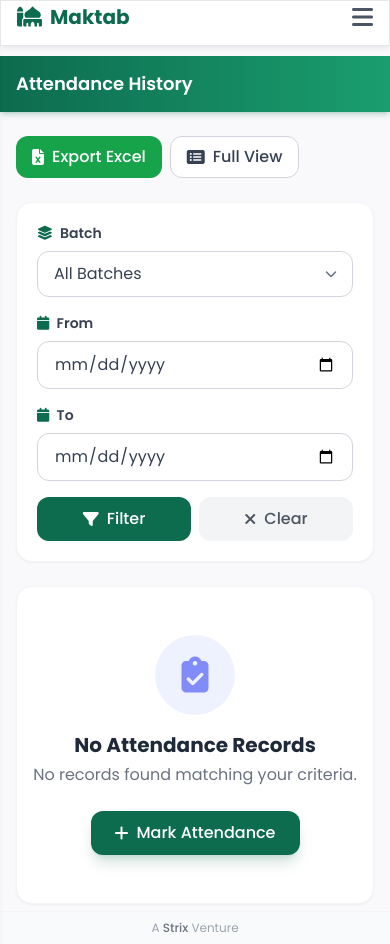
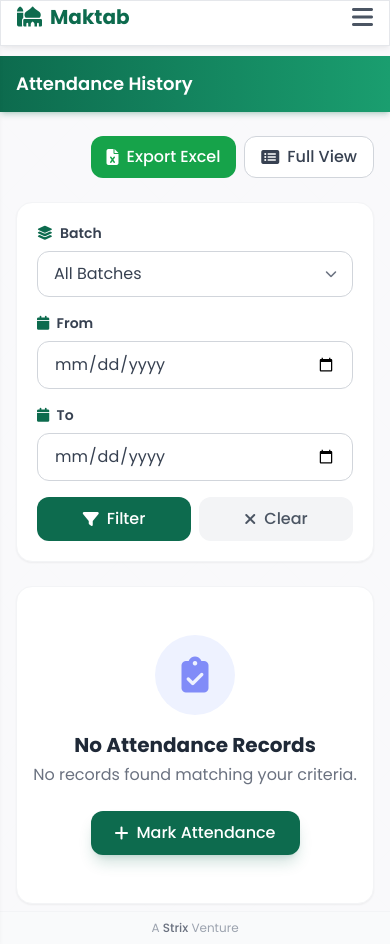
Before and after one commit to fullstacksuiit/maktab, a Django app: page /attendance/ in a window 390 px wide. Run offline with Django 4.2, Linux system fonts and the light colour scheme; the visitor is signed in with stand-in values (Sample User, id 1); data that the repository does not hold is empty; some libraries are stand-ins or nearby versions.

Commit message:
refactor: Simplify attendance list action buttons layout for improved clarity

```diff
--- a/management/templates/management/attendance_list.html
+++ b/management/templates/management/attendance_list.html
@@ -1,12 +1,10 @@
 {% extends 'management/base_tailwind.html' %}
-{% load pagination_tags %}
 
 {% block title %}Attendance History - Maktab{% endblock %}
 {% block header_title %}Attendance History{% endblock %}
 
 {% block content %}
-<div class="mb-6 flex flex-col lg:flex-row lg:items-center justify-end gap-4 animate-[slideUp_0.4s_ease-out]">
-    <div class="flex flex-col sm:flex-row gap-3">
+<div class="mb-6 flex justify-end gap-4 animate-[slideUp_0.4s_ease-out]">
     <div class="flex gap-2 flex-wrap">
         <a href="{% url 'attendance_list' %}?{% if selected_batch %}batch={{ selected_batch }}&{% endif %}{% if date_from %}date_from={{ date_from }}&{% endif %}{% if date_to %}date_to={{ date_to }}&{% endif %}export=excel"
            class="px-4 py-2 bg-green-600 text-white rounded-xl hover:bg-green-700 font-medium transition-colors flex items-center gap-2">
@@ -15,7 +13,6 @@
         <a href="{% url 'attendance_mark' %}" class="px-4 py-2 border border-gray-300 text-gray-700 bg-white rounded-xl hover:bg-gray-50 font-medium transition-colors flex items-center gap-2">
             <i class="fas fa-list-alt"></i> Full View
         </a>
-        </div>
     </div>
 </div>
 
```
Lines whose indentation alone changed are shown as unchanged.
